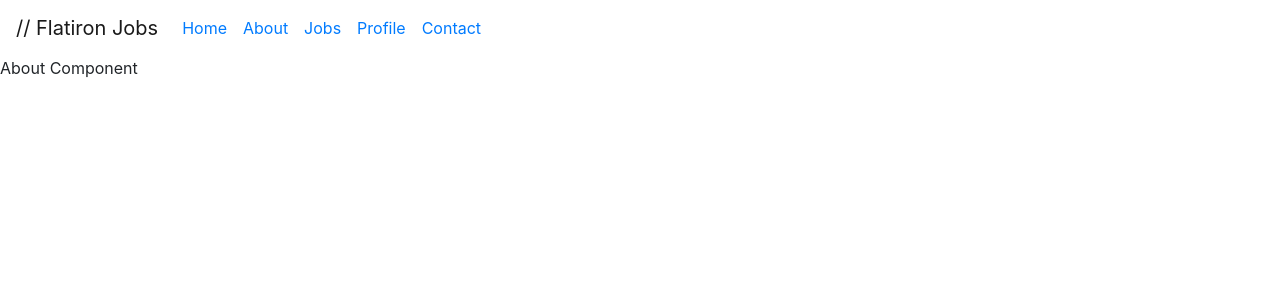
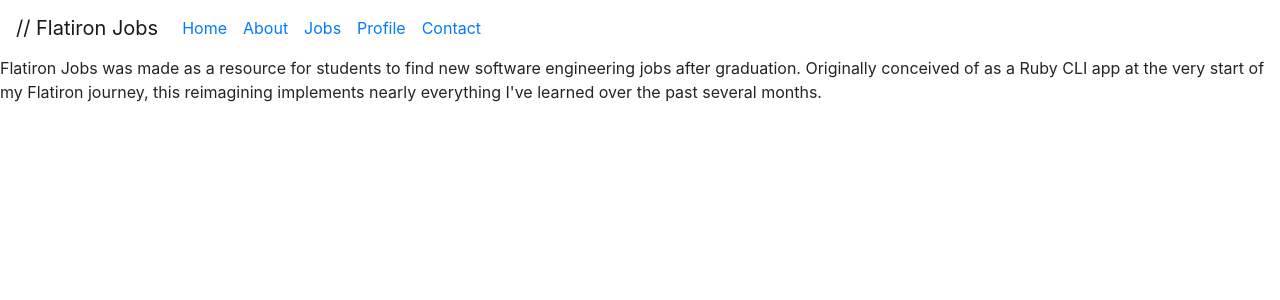
Before and after one commit to DrewDalmedo/flatiron-jobs-v2, a React (Create React App) app in the folder client/: page /about in a window 1280 px wide. Shown: the top 300 px of the page. Built offline with nearby package versions, Linux system fonts and the light colour scheme.

Commit message:
Fill out about page

```diff
--- a/client/src/components/About/About.js
+++ b/client/src/components/About/About.js
@@ -3,7 +3,7 @@
 const About = (props) => {
   return (
     <div>
-      About Component
+      Flatiron Jobs was made as a resource for students to find new software engineering jobs after graduation. Originally conceived of as a Ruby CLI app at the very start of my Flatiron journey, this reimagining implements nearly everything I've learned over the past several months.
     </div>
   )
 }
```
